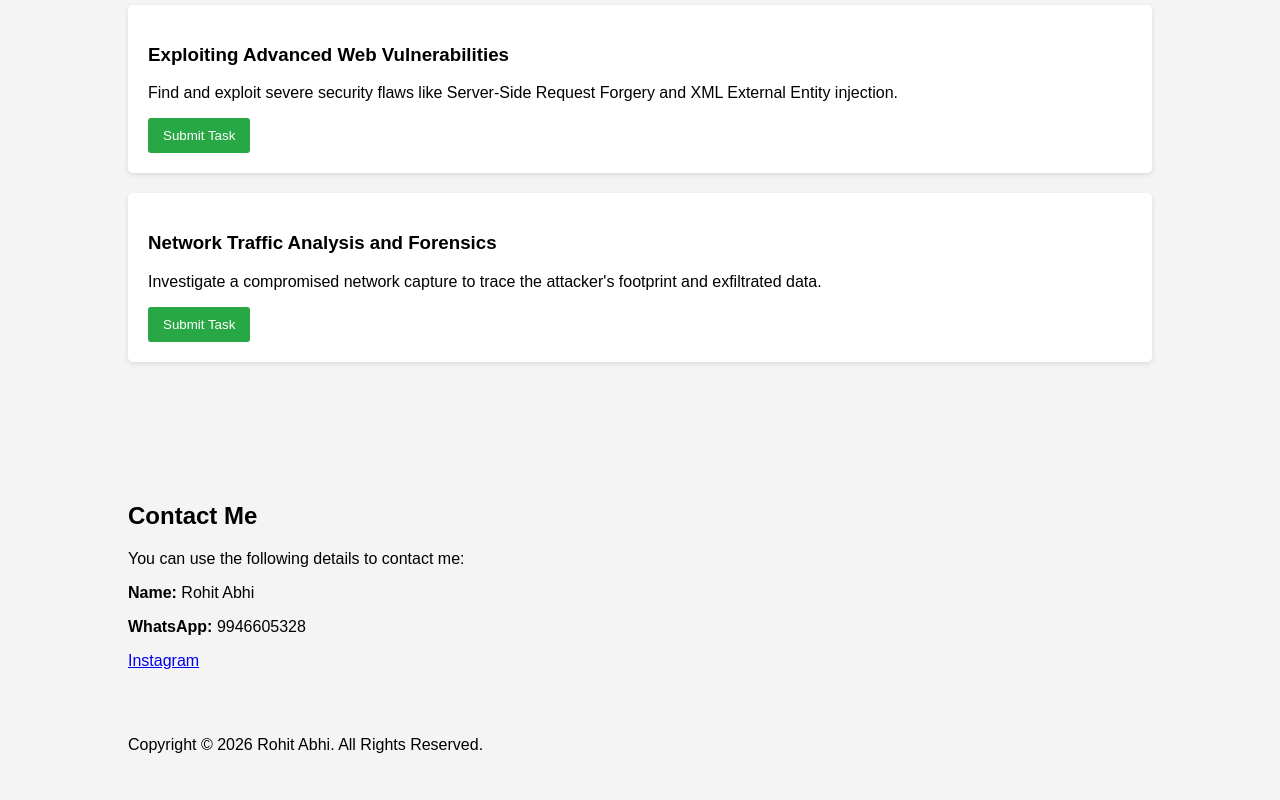
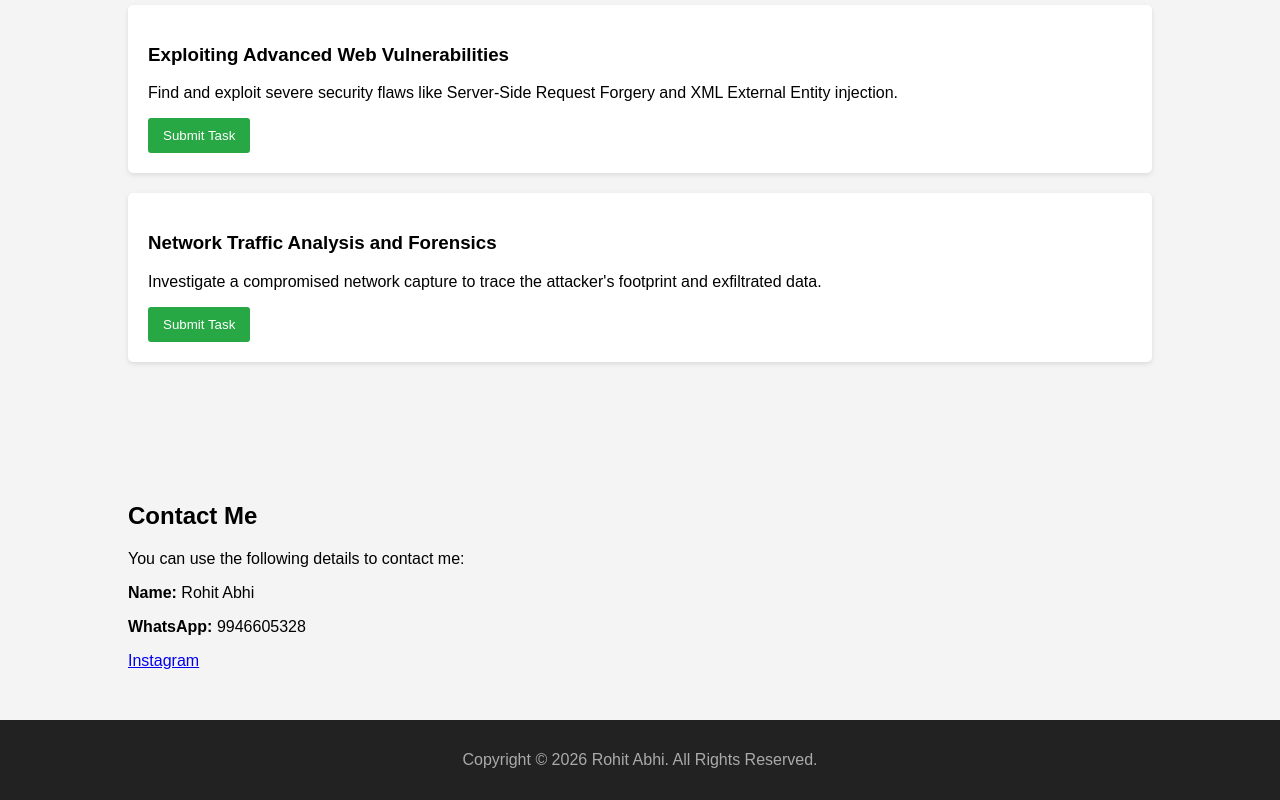
Before and after one commit to rohithabhi/CyberHype, a plain HTML site: page index.html in a window 1280 px wide. Shown: the part 998-1798 px from the top of the page. Before the commit the page ends 1768 px from the top, so only its background shows below. Drawn offline with Linux system fonts and the light colour scheme; a script that the page names is missing.

Commit message:
Enhance layout with flexbox in style.css
Added flexbox layout to style.css for better structure.

```diff
--- a/style.css
+++ b/style.css
@@ -3,6 +3,9 @@ body {
     margin: 0;
     padding: 0;
     background-color: #f4f4f4;
+    display: flex;
+    flex-direction: column;
+    min-height: 100vh;
 }
 
 header {
@@ -35,6 +38,7 @@ nav ul li a {
 
 section {
     padding: 50px 0;
+    flex: 1;
 }
 
 #home {
@@ -83,3 +87,11 @@ section {
     text-decoration: underline;
     font-weight: bold;
 }
+
+footer {
+    background-color: #222;
+    color: #aaa;
+    text-align: center;
+    padding: 15px 0;
+    margin-top: auto;
+}
```
